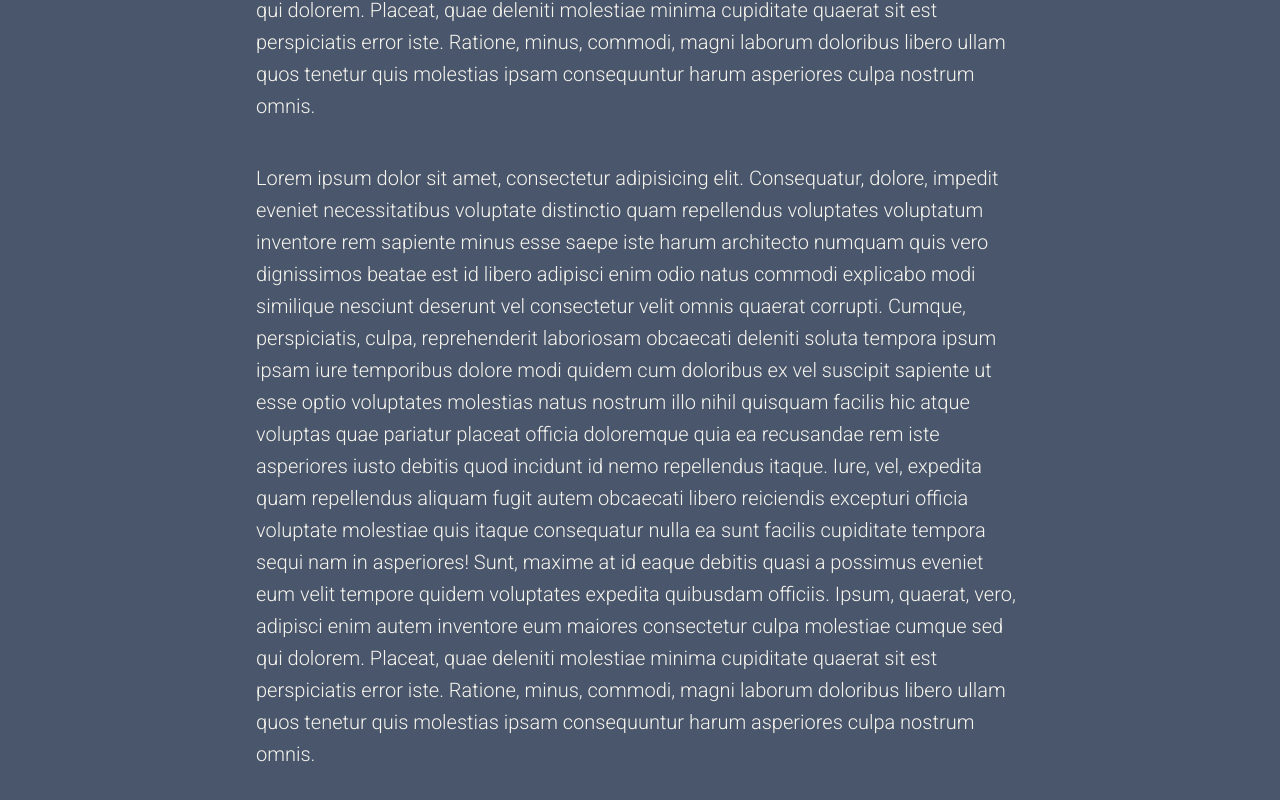
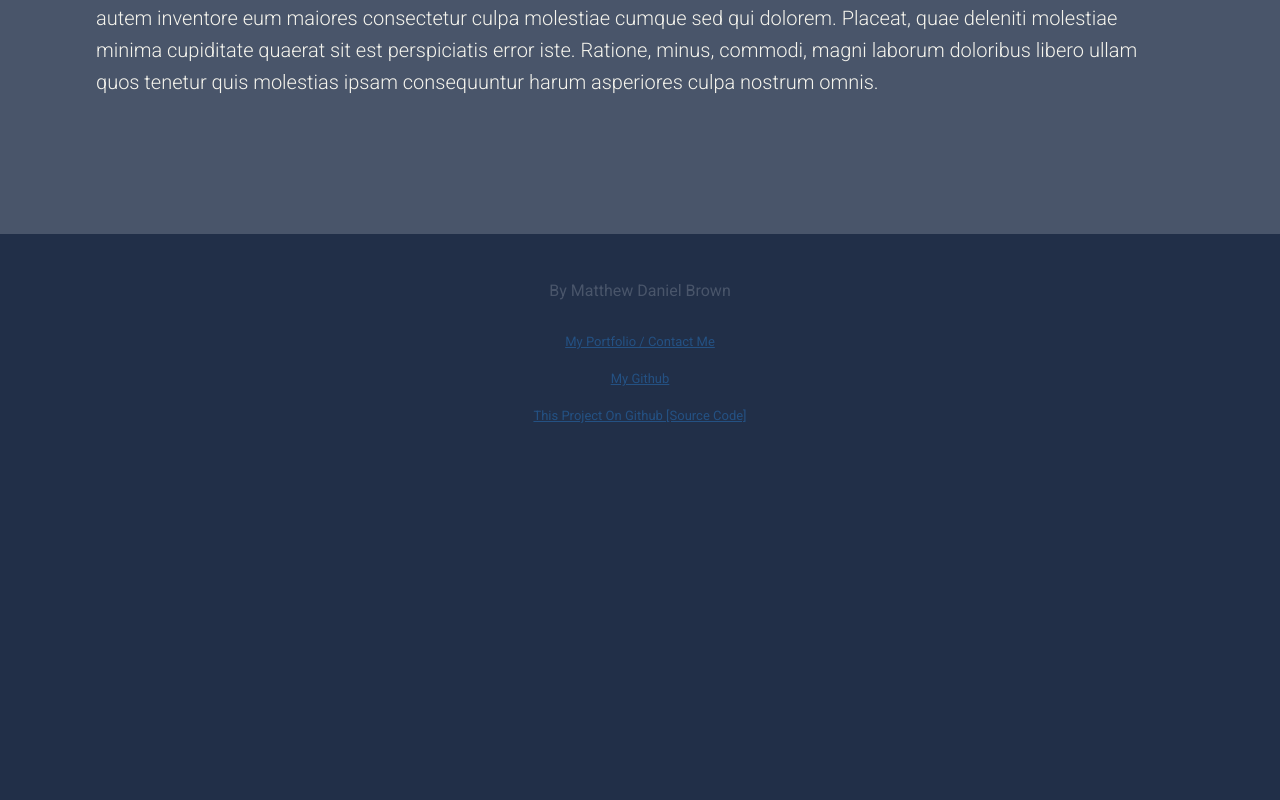
Before and after one commit to mattdanielbrown/back-to-top, a plain HTML site: page index.html in a window 1280 px wide. Shown: the part 2894-3694 px from the top of the page. After the commit the page ends 3354 px from the top, so only its background shows below. Drawn offline with nearby package versions, Linux system fonts and the light colour scheme.

Commit message:
Improved background colors, site layout, (margins, padding, etc.), added page footer with my info

```diff
--- a/index.html
+++ b/index.html
@@ -41,6 +41,14 @@
 		</p>
 	</main>
 
+	<!-- JUST EXAMPLE FILLER CONTENT-->
+	<footer>
+		<p>By Matthew Daniel Brown</p>
+		<a href="http://matthewdanielbrown.com">My Portfolio / Contact Me</a>
+		<a href="http://github.com/mattdanielbrown/">My Github</a>
+		<a href="http://github.com/mattdanielbrown/back-to-top/">This Project On Github [Source Code]</a>
+	</footer>
+
 	<!-- ––––––––––––––––––––––––––––––––––––––––––––––––––––––––––––––––––––––––––––––––––––––––––––––––––––––––––– -->
 	<!-- BACK-TO-TOP BUTTON-->
 	<!-- ––––––––––––––––– -->
--- a/partials/_variables.scss
+++ b/partials/_variables.scss
@@ -2,7 +2,9 @@
 
 $main-text: #f5f4ed; // main text
 $link: rgba(58, 82, 255, 0.73); // anchor tags
-$background: rgba(20, 36, 64, 0.77); // background color
+//$background: rgba(20, 36, 64, 0.77); // background color
+$background-color: #212F48;
+$secondary-background-color: #49556A;
 
 // fonts
 
--- a/scss/style.scss
+++ b/scss/style.scss
@@ -20,17 +20,29 @@ html * {
   font-weight: 300;
 }
 
+html {
+  padding-left: 0;
+  padding-right: 0;
+  margin-left: 0;
+  margin-right: 0;
+}
+
 *, *:after, *:before {
 	@include box-sizing(border-box);
 }
 
 body {
+  padding-left: 0;
+  padding-right: 0;
+  margin-left: 0;
+  margin-right: 0;
+  width:100%;
 	font: {
-		size: 100%;
+		//size: 100%;
 		family: $primary-font; // variables inside partials > _variables.scss
 	}
 	color: $main-text;
-	background-color: $background;
+	background-color: $background-color;
 }
 
 a {
@@ -38,7 +50,42 @@ a {
 	text-decoration: none;
 }
 
+footer {
+  background-color: $background-color;
+  color: $secondary-background-color;
 
+  display: flex;
+  flex-direction: column;
+  align-content: center;
+  justify-content: center;
+  align-items: center;
+
+  height: 25vh;
+
+  p {
+	margin: 1%;
+	padding: 1%;
+	font-weight: 400;
+  }
+
+  a {
+	font-size: small;
+	text-decoration: underline;
+	margin: 0.5%;
+	padding: 0.5%;
+	font-weight: 400;
+	color: #245183;
+  }
+  a:hover {
+	color: #4294f0;
+  }
+  a:active {
+	color: #98acd0;
+  }
+
+  margin: 1%;
+  padding: 2%;
+}
 
 
 
@@ -47,9 +94,14 @@ Modules - reusable parts of our design
 -------------------------------- */
 
 .cd-container {
-  width: 90%;
-  max-width: $M; // breakpoints inside partials > _layout.scss
-  margin: 2em auto;
+  //width: 90%;
+
+  //max-width: $M; // breakpoints inside partials > _layout.scss
+  //margin: 2em auto;
+  padding: 6rem;
+  margin-left: 0;
+  margin-right: 0;
+  width: 100%;
 
   &::after { /* clearfix */
     content: '';
@@ -74,7 +126,7 @@ Main components
 -------------------------------- */
 
 header {
-	background: darken($background, 0.2%);
+	//background: darken($background-color, 0.2%);
 	//height: 100px;
 	text-align: center;
 
@@ -90,7 +142,7 @@ header {
 
 	p {
 		//@include font-size(13px);
-		color: lighten($background, 50%);
+		color: lighten($background-color, 50%);
 	}
 
   	h3 {
@@ -123,6 +175,12 @@ header {
 }
 
 main {
+  background-color: $secondary-background-color;
+  padding-left: 0;
+  padding-right: 0;
+  margin-left: 0;
+  margin-right: 0;
+  width: 100%;
 	p {
 		@include font-size(16px);
 		line-height: 1.6;
```
Also changed, not shown: css/style.css, 1 other file.
